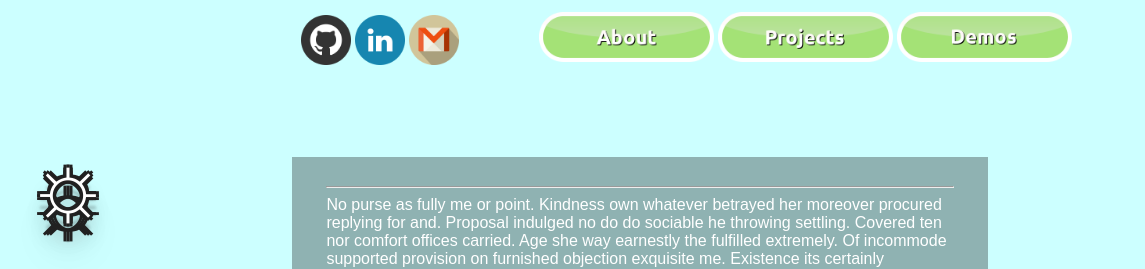
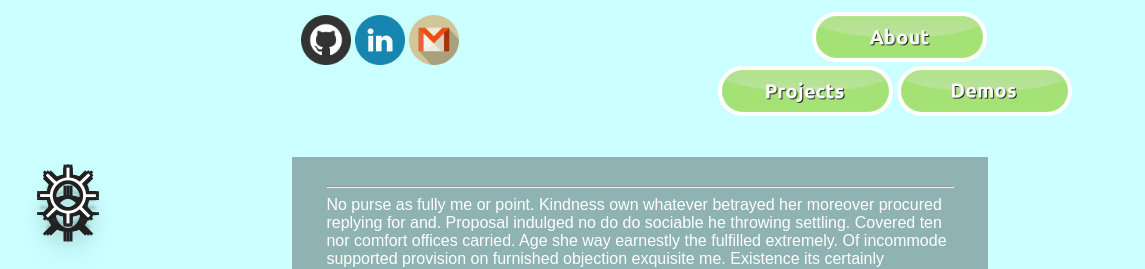
Before and after one commit to charlesmclement/charlesmclement.github.io, a plain HTML site: page index.html in a window 1280 px wide. Shown: the top 269 px of the page, 0-1145 px from the left. Drawn offline with nearby package versions, Linux system fonts and the light colour scheme.

Commit message:
Update index.html

```diff
--- a/index.html
+++ b/index.html
@@ -22,12 +22,12 @@
     </div>
     <div class="menuBarLight">
 
-        <div>
+        <div id="show">
             <a href="JavaScript:menuAbout()"><img src="img/l_button_about.png" height=50></a>
-
+        </div>
             <a href="#"><img src="img/l_button_projects.png" height=50></a>
             <a href="#"><img src="img/l_button_demos.png" height=50></a>&nbsp;&nbsp;
-        </div>
+
     </div>
     <div class="menuBarDark">
 
```
